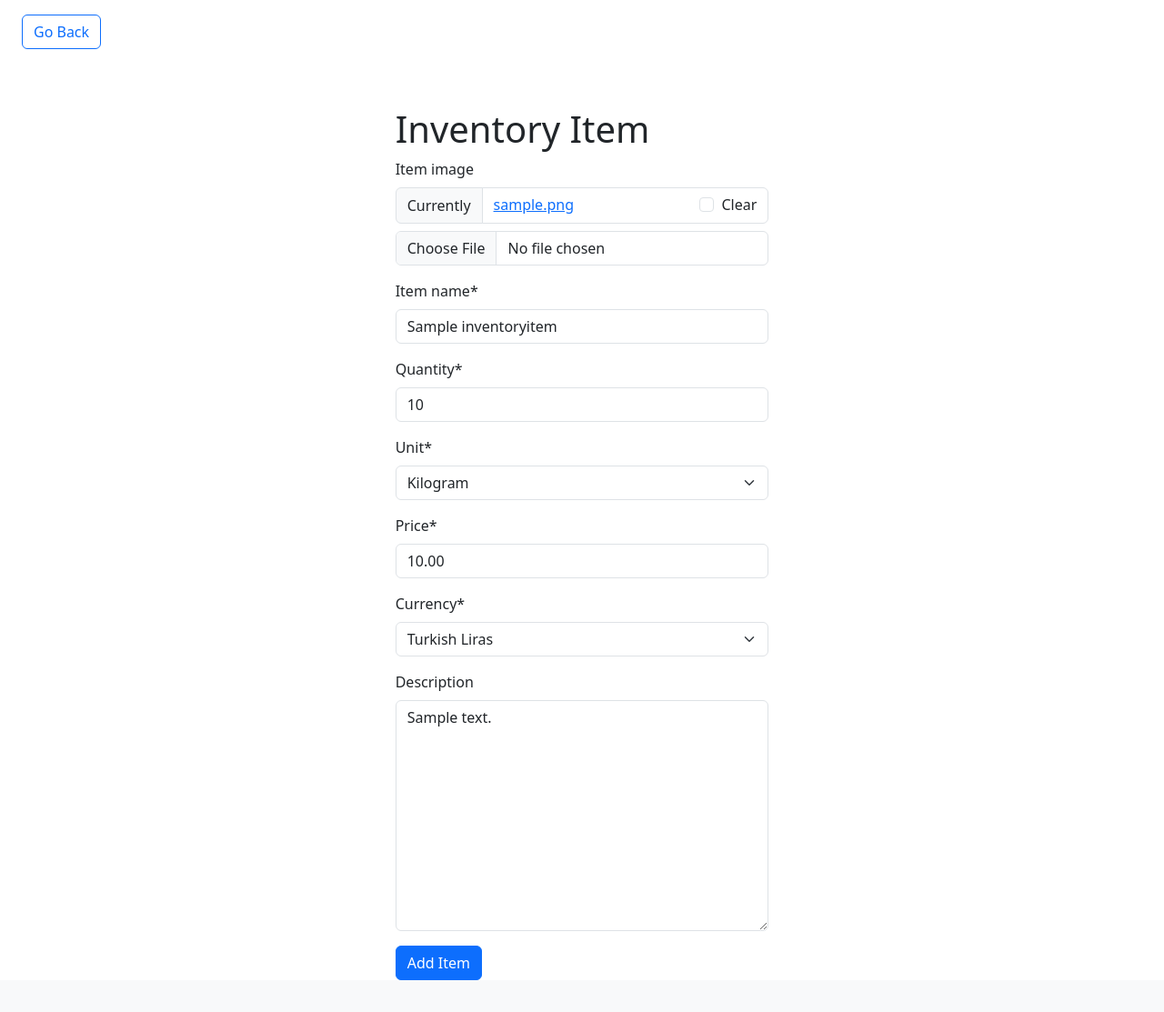
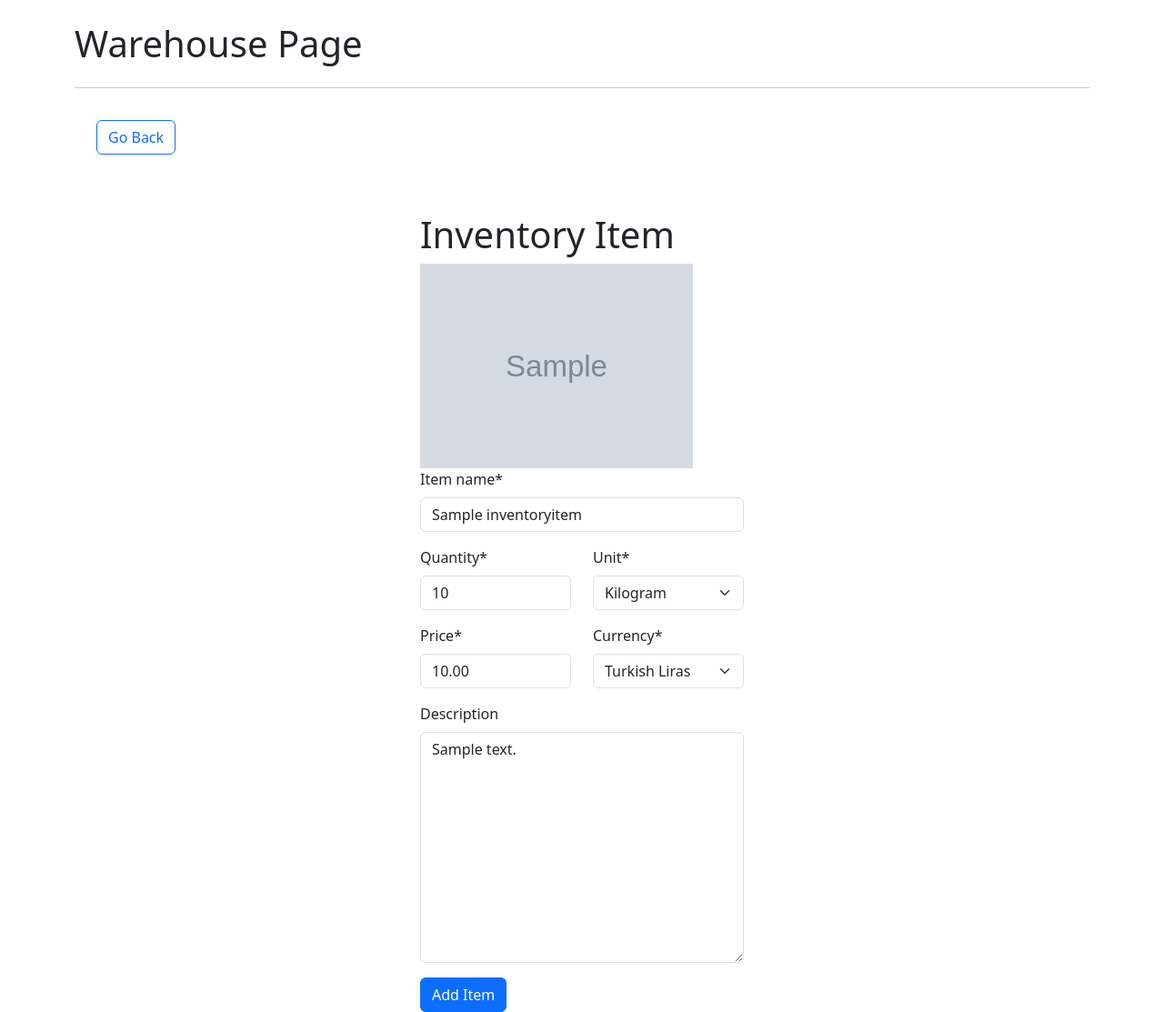
Before and after one commit to recinan/inventeru_project, a Django app: a page that uses inventory_management_con/templates/partials/_base.html in a window 1280 px wide. Shown: the part 56-1169 px from the top of the page at 91% size. Before the commit the page ends 1134 px from the top, so only its background shows below. Run offline with Django 5.2, Linux system fonts and the light colour scheme; tables that the repository leaves empty hold one stand-in row (values such as "Sample post"); grey boxes marked "Sample" are stand-in pictures; some libraries are stand-ins or nearby versions.

Commit message:
item detail added and item form page updated

```diff
--- a/inventory_management_con/inventory_man/views.py
+++ b/inventory_management_con/inventory_man/views.py
@@ -140,10 +140,11 @@ def item_detail(request, warehouse_slug, category_slug, item_slug):
         form = InventoryItemFormWarehouse(instance = item)
 
     context = {
+        'item':item,
         'form':form
     }
 
-    return render(request, 'inventory_man/item_form_warehouse.html',context)
+    return render(request, 'inventory_man/item_detail.html',context)
 
 def search_product_bar(request,warehouse_slug):
     warehouse = get_object_or_404(Warehouse, slug=warehouse_slug)
--- /dev/null
+++ b/inventory_management_con/templates/inventory_man/item_detail.html
@@ -0,0 +1,48 @@
+{% extends "partials/_base.html" %}
+{% load crispy_forms_tags %}
+
+{% block content %}
+    <div class="container">
+        <div class="row">
+            <div class="col d-flex mt-4">
+                <h1>Warehouse Page</h1>
+            </div>
+        </div>
+        <hr size="6">
+        <a href="{% url 'dashboard' %}" class="btn btn-outline-primary my-3 mx-4">Go Back</a>
+        <div class="row">
+            <div class="col-11 col-md-4 mx-auto mt-5">
+                <h1>Inventory Item</h1>
+                <img src="{{item.item_image.url}}" alt="{{item.item_name}}" style="max-width: 300px;">
+                <form method="POST" enctype="multipart/form-data">
+                    {% csrf_token %}
+                    <div class="form-group">
+                        {{ form.item_name|as_crispy_field }}
+                    </div>
+                    <div class="form-group row">
+                        <div class="col-6">
+                            {{ form.quantity|as_crispy_field }}
+                        </div>
+                        <div class="col-6">
+                            {{ form.unit|as_crispy_field }}
+                        </div>
+                    </div>
+                    <div class="form-group row">
+                        <div class="col-6">
+                            {{ form.price|as_crispy_field }}
+                        </div>
+                        <div class="col-6">
+                            {{ form.currency|as_crispy_field }}
+                        </div>
+                    </div>
+                    <div class="form-group">
+                        {{ form.description|as_crispy_field }}
+                    </div>
+                    <div class="mt-3">
+                        <button class="btn btn-primary">Add Item</button>
+                    </div>
+                </form>
+            </div>
+        </div>
+    </div>
+{% endblock content %}
--- a/inventory_management_con/templates/inventory_man/item_form_warehouse.html
+++ b/inventory_management_con/templates/inventory_man/item_form_warehouse.html
@@ -5,9 +5,34 @@
     <div class="row">
         <div class="col-11 col-md-4 mx-auto mt-5">
             <h1>Inventory Item</h1>
+            <img src="{{item.item_image.url}}" alt="{{item.item_name}}" style="max-width: 300px;">
             <form method="POST" enctype="multipart/form-data">
                 {% csrf_token %}
-                {{form|crispy}}
+                <div class="form-group">
+                    {{ form.item_image|as_crispy_field }}
+                </div>
+                <div class="form-group">
+                    {{ form.item_name|as_crispy_field }}
+                </div>
+                <div class="form-group row">
+                    <div class="col-6">
+                        {{ form.quantity|as_crispy_field }}
+                    </div>
+                    <div class="col-6">
+                        {{ form.unit|as_crispy_field }}
+                    </div>
+                </div>
+                <div class="form-group row">
+                    <div class="col-6">
+                        {{ form.price|as_crispy_field }}
+                    </div>
+                    <div class="col-6">
+                        {{ form.currency|as_crispy_field }}
+                    </div>
+                </div>
+                <div class="form-group">
+                    {{ form.description|as_crispy_field }}
+                </div>
                 <div class="mt-3">
                     <button class="btn btn-primary">Add Item</button>
                 </div>
```
